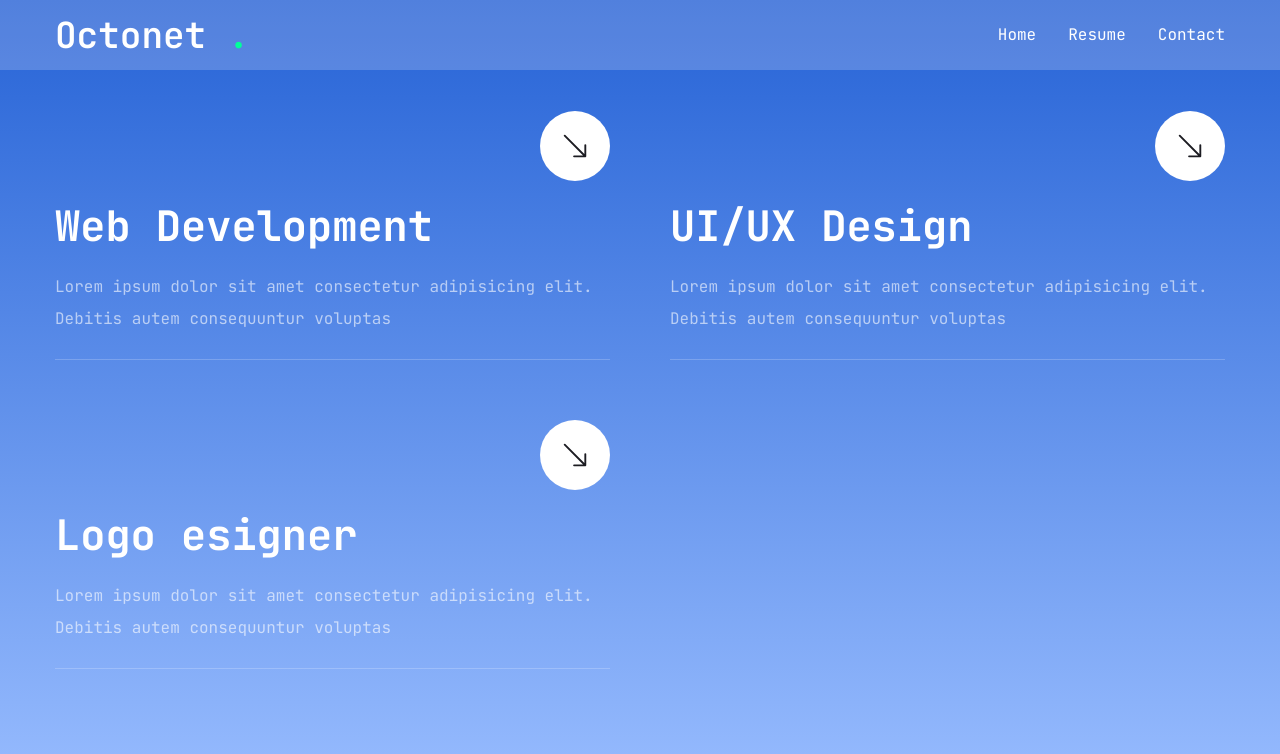
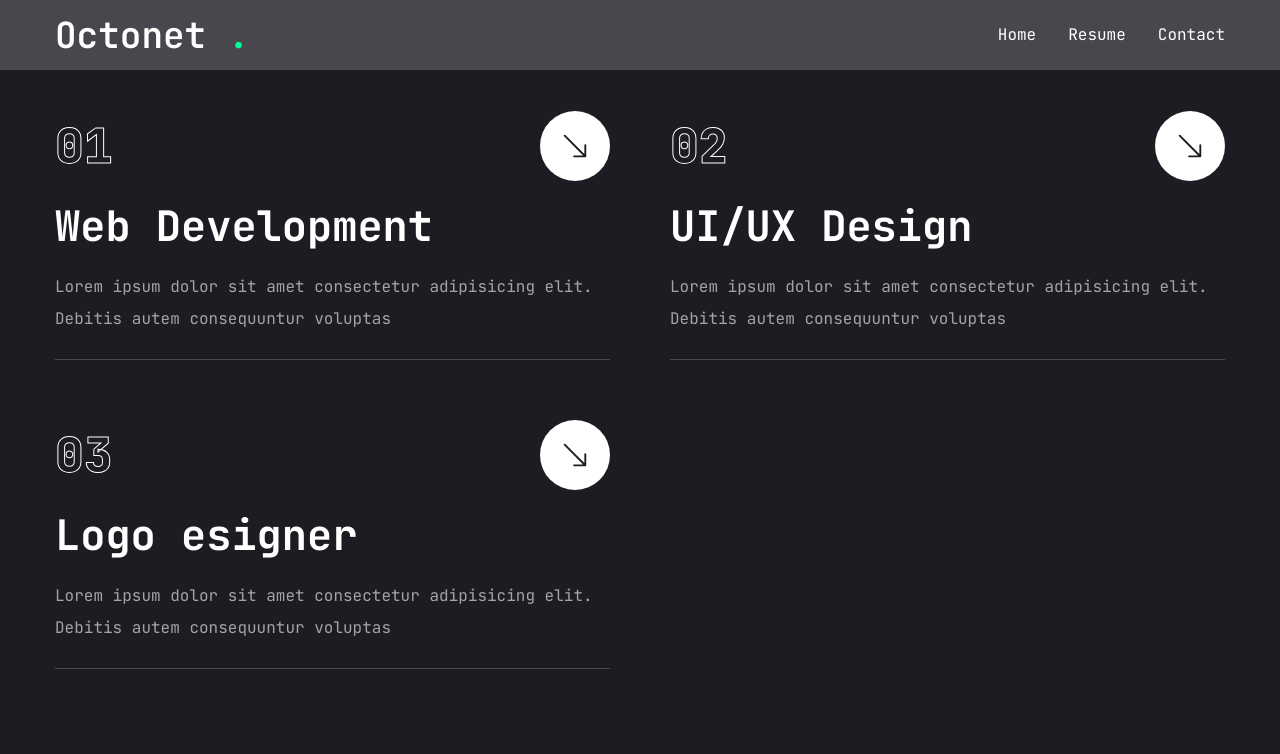
Before and after one commit to octonet29/Profile_Octonet, a Next.js app: page /services in a window 1280 px wide. Shown: the top 754 px of the page. Built offline with nearby package versions, Linux system fonts and the light colour scheme.

Commit message:
'changedCss'

```diff
--- a/src/app/globals.css
+++ b/src/app/globals.css
@@ -7,7 +7,7 @@
 		--font-jetbrainsMono: "JetBrains Mono", monospace;
 	}
 	body {
-		@apply border-border font-primary  bg-gradient-to-b from-[#2663D6] to-[#99BDFF] text-white leading-loose h-[100vh];
+		@apply border-border font-primary bg-primary text-white leading-loose;
 	}
 	.h1 {
 		@apply text-[48px] xl:text-[80px] leading-[1.1] font-semibold;
@@ -18,4 +18,11 @@
 	.h3 {
 		@apply text-[20px] xl:text-[24px] leading-[1.1] font-semibold;
 	}
+
+	.text-outline {
+		-webkit-text-stroke: 1px #fff;
+	}
+	.text-outline-hover {
+		-webkit-text-stroke: 1px #00ff99;
+	}
 }
```
